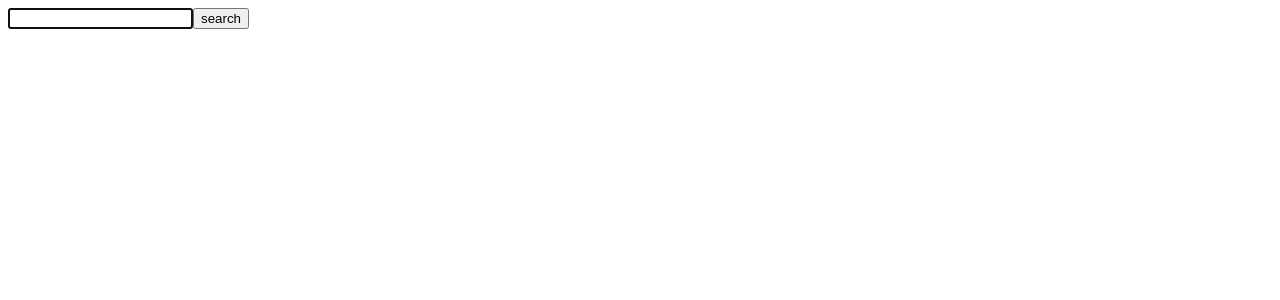
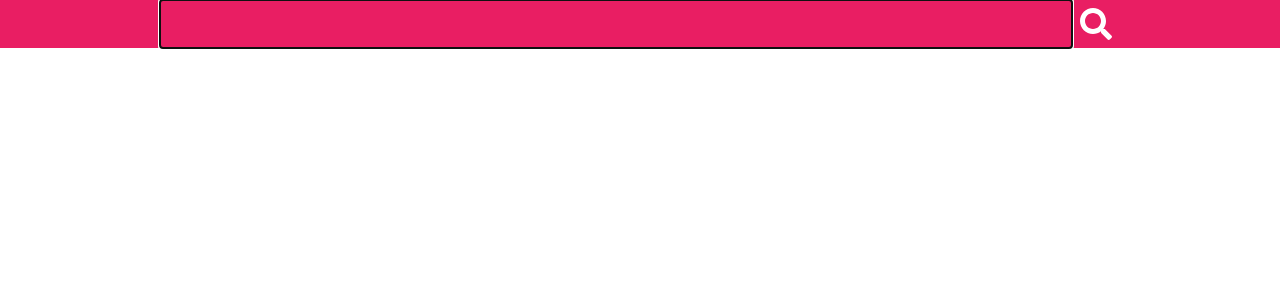
Before and after one commit to bereczkybalazs/cloudera-github-search, an Angular app: page / in a window 1280 px wide. Shown: the top 300 px of the page. Built offline with nearby package versions, Linux system fonts and the light colour scheme.

Commit message:
style header

```diff
--- a/src/app/components/search/search.component.html
+++ b/src/app/components/search/search.component.html
@@ -1,6 +1,10 @@
-<div class="search-input">
-  <input type="text" autofocus class="form-control" (keyup)="onInputChange($event)"/>
-  <button (click)="submitSearch()">
-    search
-  </button>
+<div class="search">
+  <div class="container">
+    <input type="text" autofocus class="search__input" (keyup)="onInputChange($event)"/>
+    <button (click)="submitSearch()" class="search__button button">
+        <svg aria-hidden="true" focusable="false" data-prefix="fas" data-icon="search" class="svg-inline--fa fa-search fa-w-16 button__icon" role="img" xmlns="http://www.w3.org/2000/svg" viewBox="0 0 512 512">
+          <path fill="currentColor" d="M505 442.7L405.3 343c-4.5-4.5-10.6-7-17-7H372c27.6-35.3 44-79.7 44-128C416 93.1 322.9 0 208 0S0 93.1 0 208s93.1 208 208 208c48.3 0 92.7-16.4 128-44v16.3c0 6.4 2.5 12.5 7 17l99.7 99.7c9.4 9.4 24.6 9.4 33.9 0l28.3-28.3c9.4-9.4 9.4-24.6.1-34zM208 336c-70.7 0-128-57.2-128-128 0-70.7 57.2-128 128-128 70.7 0 128 57.2 128 128 0 70.7-57.2 128-128 128z"></path>
+        </svg>
+    </button>
+  </div>
 </div>
--- a/src/app/components/search/search.component.scss
+++ b/src/app/components/search/search.component.scss
@@ -0,0 +1,38 @@
+@import "../../../colors";
+
+$search-background-color: $primary-color;
+$search-button-color: $icon-color;
+$search-input-text-color: $icon-color;
+
+.search {
+  background: $search-background-color;
+  height: 3rem;
+  width: 100%;
+  padding: 0;
+
+  &__input {
+    height: 2rem;
+    border: 0px;
+    color: $search-input-text-color;
+    background: transparent;
+    padding: 0.5rem;
+    position: absolute;
+    font-size: 1.5rem;
+    top: 0;
+    left: 0;
+    width: calc(100% - 4rem);
+  }
+  &__button {
+    margin: 0;
+    padding: 0;
+    background: transparent;
+    border: 0;
+    top: 0.5rem;
+    right: 0.5rem;
+    color: $icon-color;
+    height: 100%;
+    width: 2rem;
+    cursor: pointer;
+    position: absolute;
+  }
+}
--- /dev/null
+++ b/src/colors.scss
@@ -0,0 +1,8 @@
+$primary-color: #E91E63;
+$secondary-color:#8BC34A;
+$light-primary-color: #F8BBD0;
+$dark-primary-color: #C2185B;
+$primary-text-color: #212121;
+$secondary-text-color: #757575;
+$divider-color: #BDBDBD;
+$icon-color: #FFFFFF;
--- a/src/index.html
+++ b/src/index.html
@@ -6,6 +6,7 @@
   <base href="/">
   <meta name="viewport" content="width=device-width, initial-scale=1">
   <link rel="icon" type="image/x-icon" href="favicon.ico">
+  <link rel="stylesheet" href="https://cdnjs.cloudflare.com/ajax/libs/normalize/8.0.1/normalize.min.css" integrity="sha256-l85OmPOjvil/SOvVt3HnSSjzF1TUMyT9eV0c2BzEGzU=" crossorigin="anonymous" />
 </head>
 <body>
   <app-root></app-root>
--- a/src/styles.scss
+++ b/src/styles.scss
@@ -1 +1,8 @@
-/* You can add global styles to this file, and also import other style files */
+@import "colors";
+
+
+.container {
+  max-width: 960px;
+  position: relative;
+  margin: 0 auto;
+}
```
